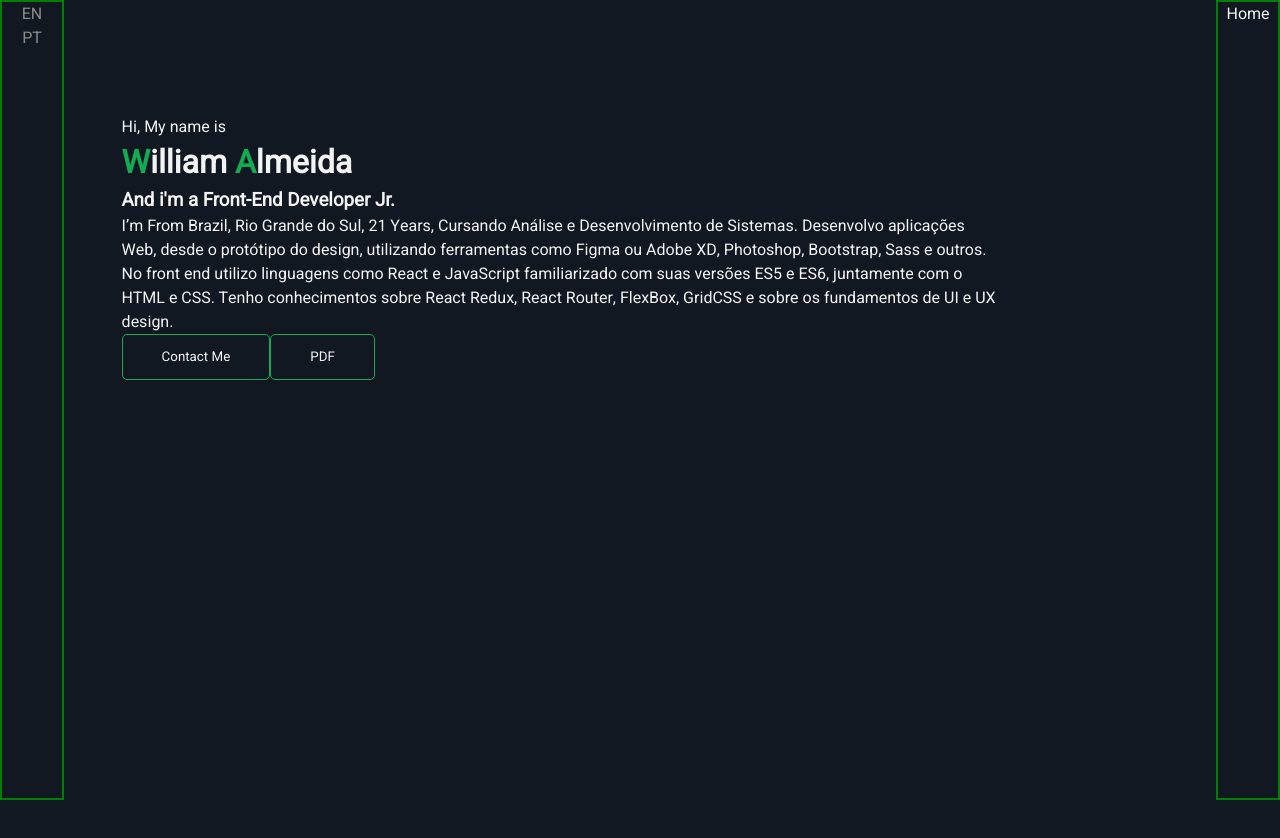
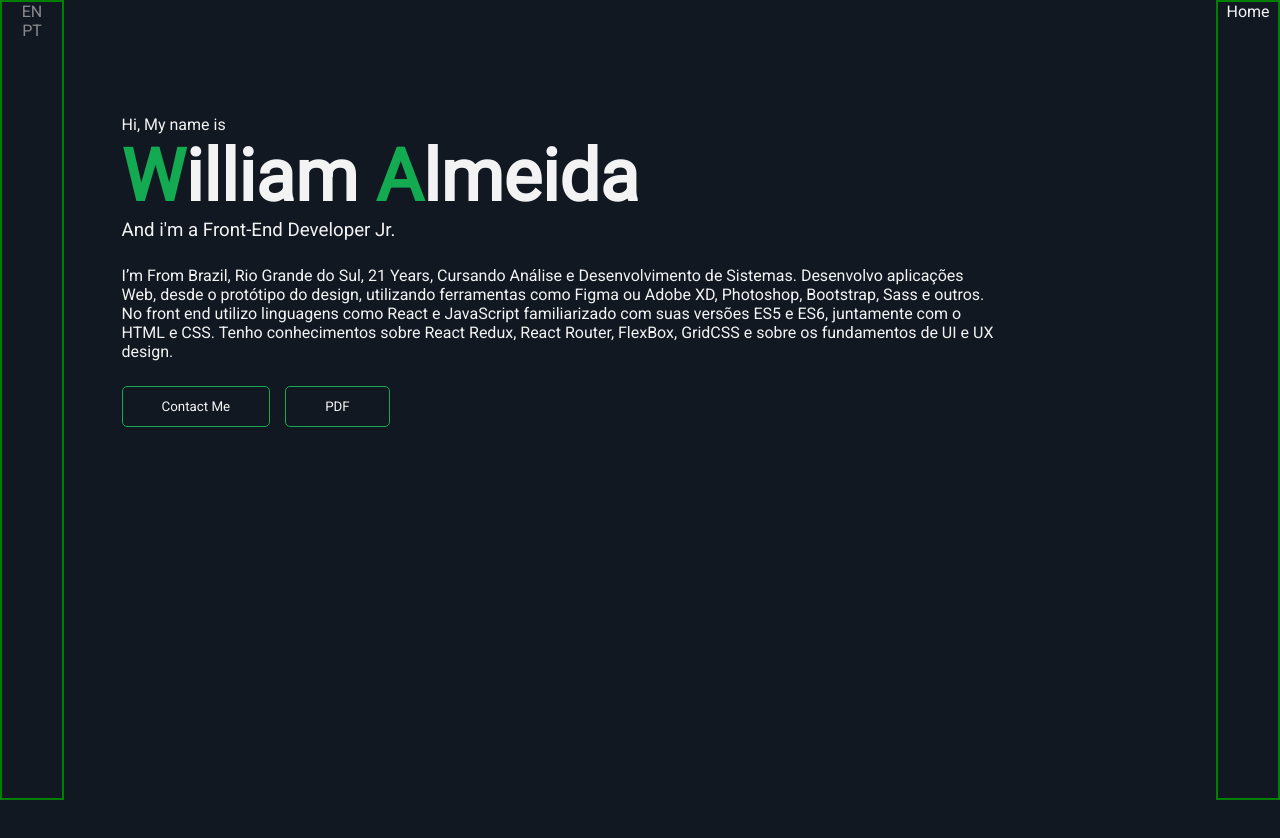
Before and after one commit to Williamas47/Portfolio-William-Almeida, a React (Create React App) app: page / in a window 1280 px wide. Shown: the top 838 px of the page. Built offline with nearby package versions, Linux system fonts and the light colour scheme; the HTML template or start-up script is replaced by a standard one.

Commit message:
Home styles update

```diff
--- a/public/index.html
+++ b/public/index.html
@@ -12,6 +12,7 @@
     <link href='https://fonts.googleapis.com/css?family=Heebo' rel='stylesheet'>
     <link href='https://fonts.googleapis.com/css?family=Nunito' rel='stylesheet'>
     <link href='https://fonts.googleapis.com/css?family=Arimo' rel='stylesheet'>
+    <link href='https://fonts.googleapis.com/css?family=Roboto' rel='stylesheet'>
     <link href='https://fonts.googleapis.com/css?family=Hind+Siliguri' rel='stylesheet'>
 
 
--- a/src/App.css
+++ b/src/App.css
@@ -10,6 +10,7 @@
     background: var(--primary-color);
     box-sizing: border-box;
     font-family: 'Heebo';
+    font-family: 'Roboto';
     /* font-family: 'Arimo'; */
     /* font-family: 'Nunito'; */
     /* font-family: 'Hind Siliguri'; */
--- a/src/components/Home/Home.js
+++ b/src/components/Home/Home.js
@@ -7,7 +7,7 @@ const Home = () => {
         <p>Hi, My name is</p>
         <h1><span>W</span>illiam <span>A</span>lmeida</h1>
         <h3>And i'm a Front-End Developer Jr.</h3>
-        <p>
+        <p className="description">
             I’m From Brazil, Rio Grande do Sul, 21 Years,
              Cursando Análise e Desenvolvimento de Sistemas.
               Desenvolvo aplicações Web, desde o protótipo do design,
@@ -17,7 +17,7 @@ const Home = () => {
              juntamente com o HTML e CSS. Tenho conhecimentos sobre React Redux,
             React Router, FlexBox, GridCSS e sobre os fundamentos de UI e UX design.
         </p>
-        <button>Contact Me</button>
+        <button id="contactMe">Contact Me</button>
         <button>PDF</button>
     </StyledHome>
     )
--- a/src/components/Home/HomeStyles.js
+++ b/src/components/Home/HomeStyles.js
@@ -6,18 +6,24 @@ export const StyledHome = styled.div`
     padding-left: 5%;
     h1{
         color: var(--text-primary-color);
+        font-size: 4.5em;
+        /* text-decoration: italic; */
+        font-weight: bold;
+        /* background: transparent; */
         span{
             color: var(--secundary-color);
         }
-        /* display: flex;
-        flex-direction: column; */
     }
     h3{
         color: var(--text-primary-color);
+        font-weight: lighter;
     }
     p{
+        color: var(--text-primary-color);
+    }
+    p.description{
         width: 80%;
-        color: var(--text-primary-color);
+        margin: 25px 0;
     }
 
     button{
@@ -26,15 +32,15 @@ export const StyledHome = styled.div`
         color: var(--text-primary-color);
         border-radius: 5px;
         padding: 12px 39px;
-        /* width: 176px;
-        height: 45px; */
         cursor: pointer;
         position: relative;
         overflow: hidden;
-        z-index:2;
         &:hover{
             /* background: var(--secundary-color); */
         }
+    }
+    button#contactMe{
+        margin-right: 15px;
         &:before{
             content: "";
             position:absolute;
```
Also changed, not shown: 1 other file (tests, documents, lock files or other folders).
